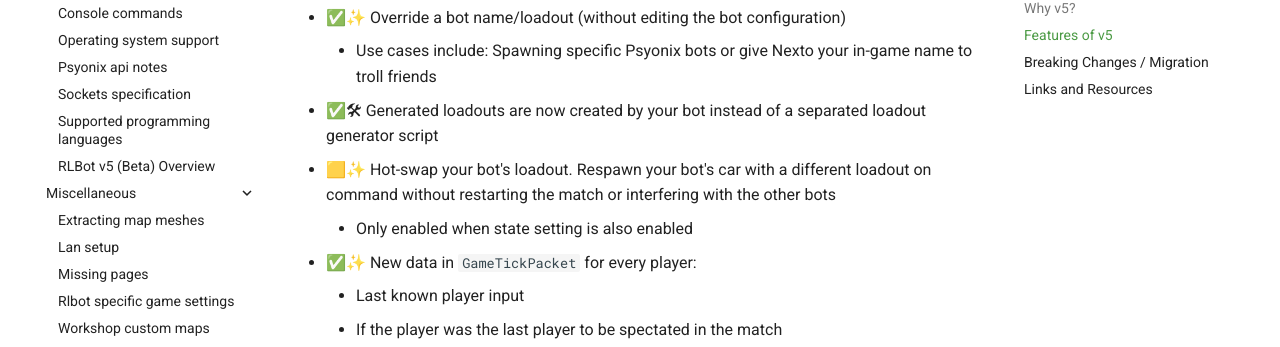
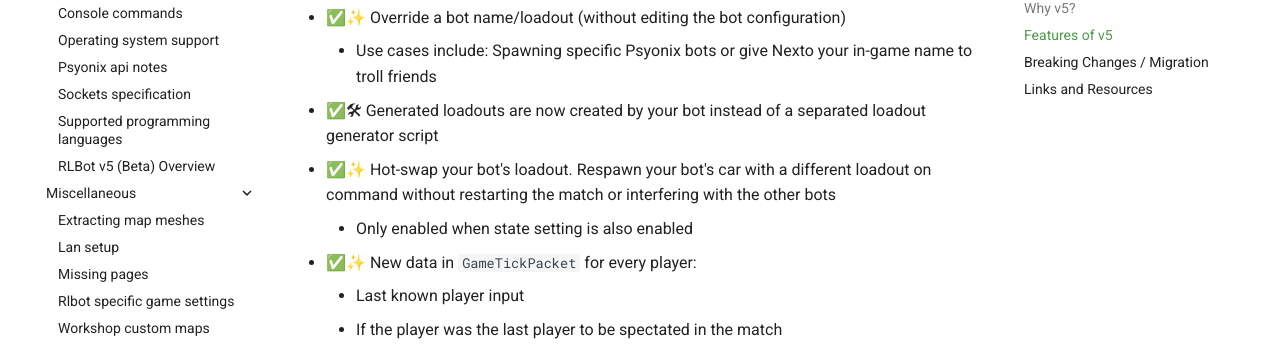
Before and after one commit to RLBot/wiki, an MkDocs documentation site: the page built from docs/v5/framework/v5.md, in a window 1280 px wide and 900 px high, scrolled down 2981 px. Shown: the part 100-447 px from the top of the window. Built offline with MkDocs 1.6.1 and Material for MkDocs 9.7.7, drawn with Linux system fonts in a browser that asks for light colours; comment, search, counter and statistics services are not loaded.

Commit message:
Update links

```diff
--- a/docs/v5/framework/v5.md
+++ b/docs/v5/framework/v5.md
@@ -96,7 +96,7 @@ We hope these changes will make it enjoyable to work with and contribute to RLBo
 - ✅✨ Override a bot name/loadout (without editing the bot configuration)
     - Use cases include: Spawning specific Psyonix bots or give Nexto your in-game name to troll friends
 - ✅🛠 Generated loadouts are now created by your bot instead of a separated loadout generator script
-- 🟨✨ Hot-swap your bot's loadout. Respawn your bot's car with a different loadout on command without
+- ✅✨ Hot-swap your bot's loadout. Respawn your bot's car with a different loadout on command without
     restarting the match or interfering with the other bots
     - Only enabled when state setting is also enabled
 - ✅✨ New data in `GameTickPacket` for every player:
```
Also changed, not shown: docs/v5/botmaking/config-files.md (+1 -1 lines), docs/v5/framework/sockets-specification.md (+3 -3 lines).
